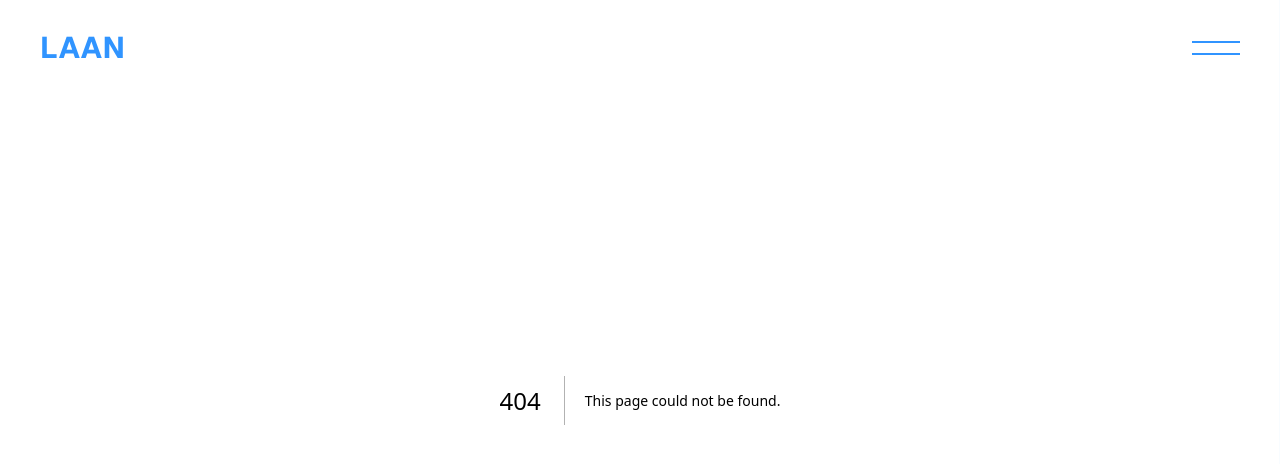
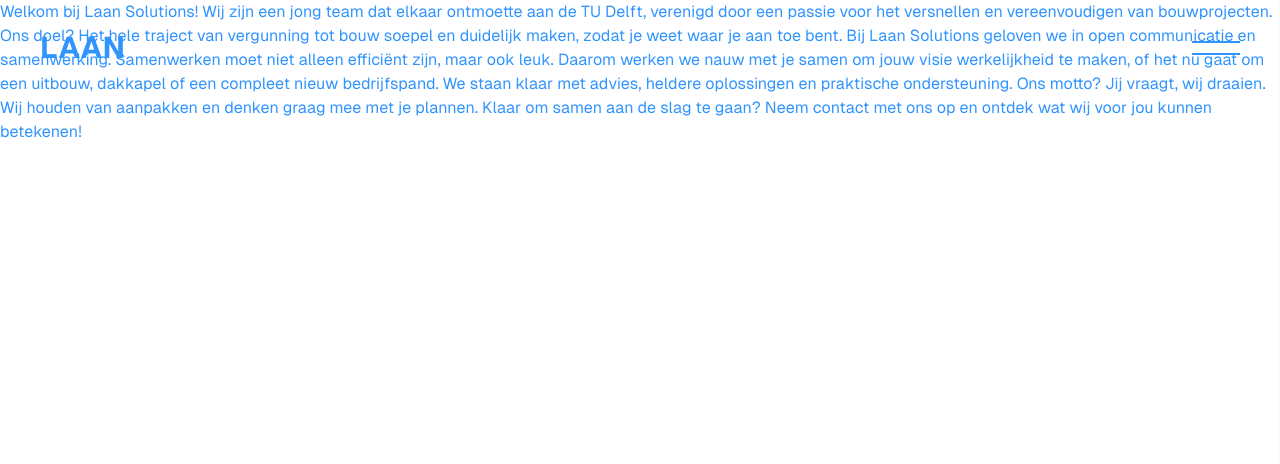
Before and after one commit to jwmik123/laan-solutions, a Next.js app: page /about in a window 1280 px wide. Before the commit this address had no page. Shown: the top 464 px of the page. Built offline with nearby package versions, Linux system fonts and the light colour scheme.

Commit message:
remove: header from /studio

```diff
--- /dev/null
+++ b/app/about/page.js
@@ -0,0 +1,25 @@
+"use client";
+
+const About = () => {
+  return (
+    <div>
+      <p>
+        Welkom bij Laan Solutions! Wij zijn een jong team dat elkaar ontmoette
+        aan de TU Delft, verenigd door een passie voor het versnellen en
+        vereenvoudigen van bouwprojecten. Ons doel? Het hele traject van
+        vergunning tot bouw soepel en duidelijk maken, zodat je weet waar je aan
+        toe bent. Bij Laan Solutions geloven we in open communicatie en
+        samenwerking. Samenwerken moet niet alleen efficiënt zijn, maar ook
+        leuk. Daarom werken we nauw met je samen om jouw visie werkelijkheid te
+        maken, of het nu gaat om een uitbouw, dakkapel of een compleet nieuw
+        bedrijfspand. We staan klaar met advies, heldere oplossingen en
+        praktische ondersteuning. Ons motto? Jij vraagt, wij draaien. Wij houden
+        van aanpakken en denken graag mee met je plannen. Klaar om samen aan de
+        slag te gaan? Neem contact met ons op en ontdek wat wij voor jou kunnen
+        betekenen!
+      </p>
+    </div>
+  );
+};
+
+export default About;
--- a/app/components/Header.jsx
+++ b/app/components/Header.jsx
@@ -20,6 +20,8 @@
   const secondLineRef = useRef(null);
   const [isNavOpen, setIsNavOpen] = useState(false);
 
+  pathname.includes("/studio") && console.log(pathname);
+
   const toggleNav = () => {
     setIsNavOpen((prev) => !prev);
     firstLineRef.current.style.transform = isNavOpen
@@ -38,7 +40,9 @@
 
   return (
     <>
-      <header className="fixed top-0 z-50 flex items-center justify-between w-full h-24 px-5 py-5 font-sans md:px-10">
+      {!pathname.includes("/studio") && (
+        <>
+          <header className="fixed top-0 z-40 flex items-center justify-between w-full h-24 px-5 py-5 font-sans md:px-10">
             <div
               className="text-3xl font-bold cursor-pointer text-primary-500"
               onClick={() => {
@@ -104,6 +108,8 @@
             </div>
           </nav>
         </>
+      )}
+    </>
   );
 };
 
--- a/app/studio/[[...tool]]/layout.js
+++ b/app/studio/[[...tool]]/layout.js
@@ -1,6 +1,6 @@
 export default function LabsLayout({ children }) {
   return (
-    <div className="flex flex-col w-full h-full">
+    <div className="z-50 flex flex-col w-full h-full">
       <main className="flex-grow">{children}</main>
     </div>
   );
```
Lines whose indentation alone changed are shown as unchanged.
